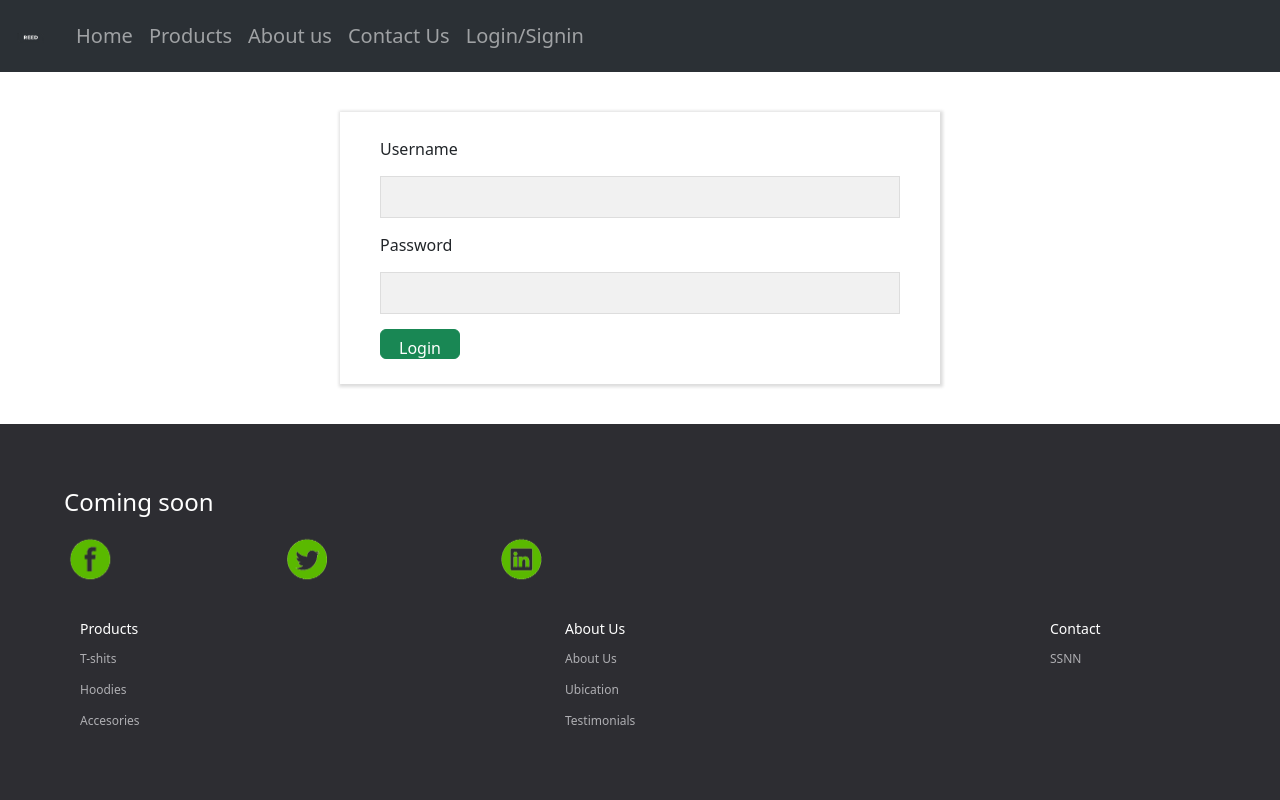
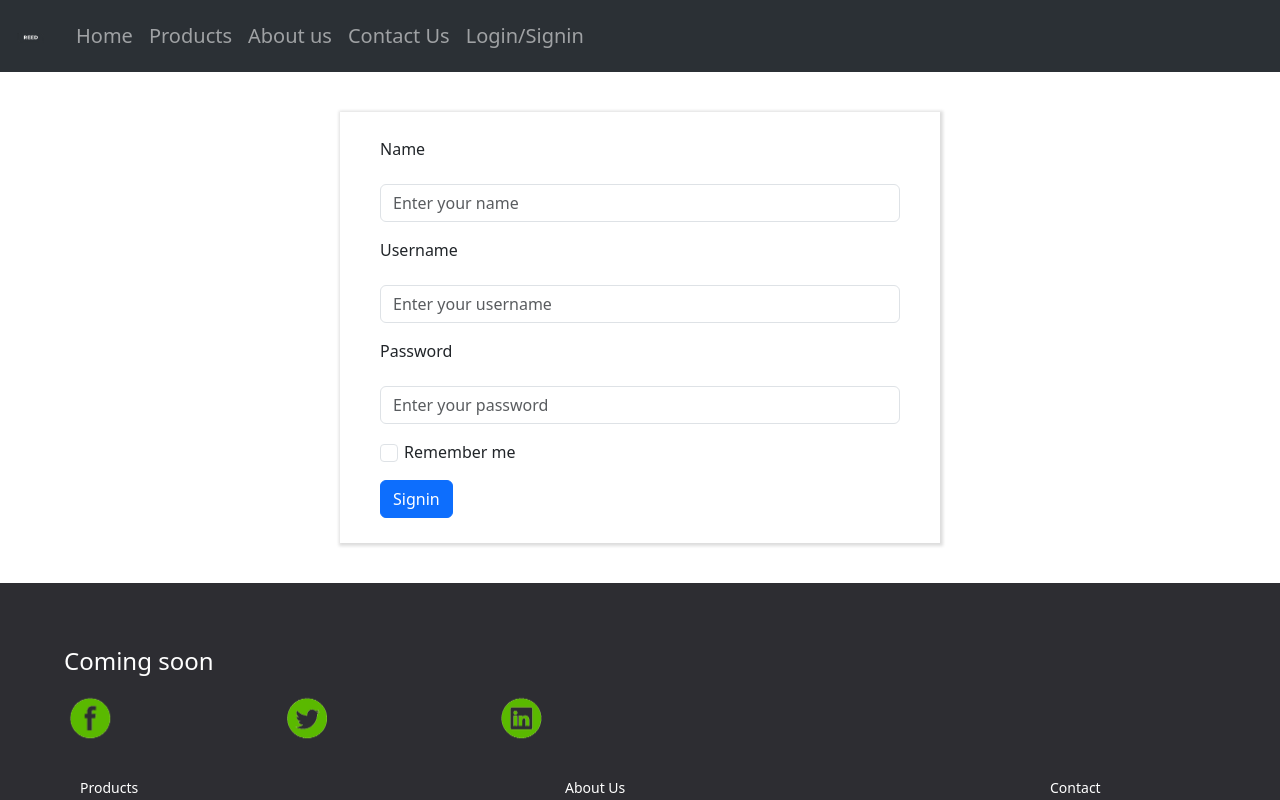
Before and after one commit to antoruizx/Crypto-Page, a React (Vite) app: page /signin in a window 1280 px wide. Shown: the top 800 px of the page. Built offline with nearby package versions, Linux system fonts and the light colour scheme.

Commit message:
login and signin changes

```diff
--- a/src/Login.jsx
+++ /dev/null
@@ -1,33 +0,0 @@
-import { useState } from 'react';
-import axios from 'axios';
-
-function Login() {
-  const [count, setCount] = useState(0)
-
-
-  const getUser = async () => {
-    const users = await axios.get("http://127.0.0.1:8000/users")
-    console.log(users.data);
-  }
-
-  const login = async (form) => {
-    const user = {
-      username: form.username,
-      password: form.password
-    }
-    const login = await axios.post("http://127.0.0.1:8000/login", user)
-    console.log(login);
-  }
-  getUser();
-  return (
-    <form>
-        <label>Username</label>
-        <input type="text" name="" id="" />
-        <label htmlFor="">Password</label>
-        <input type="password" />
-        <button type="button" className="btn btn-success">Login</button>
-    </form>
-  )
-}
-
-export default Login;
--- a/src/pages/HomePage.jsx
+++ b/src/pages/HomePage.jsx
@@ -124,6 +124,7 @@ const HomePage = () => {
             } </Row>
             <hr />
 
+
         </Container>
 
     );
--- /dev/null
+++ b/src/pages/Login.jsx
@@ -0,0 +1,43 @@
+import {useState} from 'react';
+import {Link} from "react-router-dom";
+import axios from 'axios';
+import Button from 'react-bootstrap/Button';
+import Form from 'react-bootstrap/Form';
+
+function Login() {
+    const [count, setCount] = useState(0)
+
+
+    const getUser = async () => {
+        const users = await axios.get("http://127.0.0.1:8000/users")
+        console.log(users.data);
+    }
+
+    const login = async (form) => {
+        const user = {
+            username: form.username,
+            password: form.password
+        }
+        const login = await axios.post("http://127.0.0.1:8000/login", user)
+        console.log(login);
+    }
+    getUser();
+    return (
+        <form action="/login" method="POST">
+            <label >Username</label>
+            <input type="text" name="username" id="username"/>
+
+            <label >Password</label>
+            <input type="password" name="password" id="password"/>
+
+            <div>
+              <a href="/" type="button" className="btn btn-primary">Login</a>
+              <a href="/signin" type="button" className="btn btn-success">I'm new!</a>
+            </div>
+        </form>
+
+
+    )
+}
+
+export default Login;
--- a/src/pages/SignInPage.jsx
+++ b/src/pages/SignInPage.jsx
@@ -1,20 +1,34 @@
 import '../Styles/SignInPage.css';
+import Button from 'react-bootstrap/Button';
+import Form from 'react-bootstrap/Form';
 
 
 function SignInPage() {
 
-  return (
-    <form>
-        <label>Username</label>
-        <input type="text" name="" id="" />
-        <label htmlFor="">Password</label>
-        <input type="password" />
-        <button type="button" className="btn btn-success">Login</button>
-    </form>
-        //recordarme
-        //olvido contraseña
-        //ingresar con google
-  );
+    return (
+        <Form>
+            <Form.Group className="mb-3" controlId="formBasicName">
+                <Form.Label>Name</Form.Label>
+                <Form.Control type="name" placeholder="Enter your name"/>
+            </Form.Group>
+
+            <Form.Group className="mb-3" controlId="formBasicUsername">
+                <Form.Label>Username</Form.Label>
+                <Form.Control type="username" placeholder="Enter your username"/>
+            </Form.Group>
+
+            <Form.Group className="mb-3" controlId="formBasicPassword">
+                <Form.Label>Password</Form.Label>
+                <Form.Control type="password" placeholder="Enter your password"/>
+            </Form.Group>
+            <Form.Group className="mb-3" controlId="formBasicCheckbox">
+                <Form.Check type="checkbox" label="Remember me"/>
+            </Form.Group>
+            <div>
+                <a href="/" type="button" className="btn btn-primary">Signin</a>
+            </div>
+        </Form>
+    );
 }
 
 export default SignInPage;
--- a/src/router/AppRouter.jsx
+++ b/src/router/AppRouter.jsx
@@ -11,7 +11,7 @@ import SignInPage from "../pages/SignInPage";
 import Footer2 from "../components/Footer2";
 import Products from "../pages/Products";
 import { ContactUs } from "../pages/ContactUs";
-import Login from "../Login";
+import Login from "../pages/Login";
 
 
 
```
Also changed, not shown: src/components/Grid.jsx (added, +18 -0 lines).
